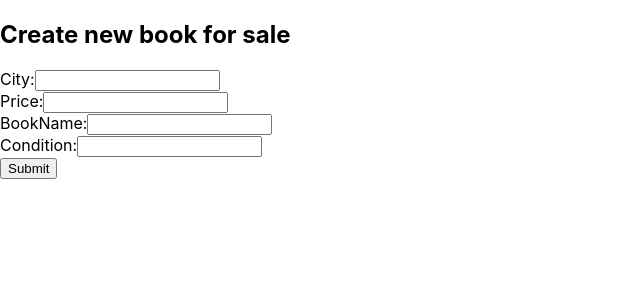
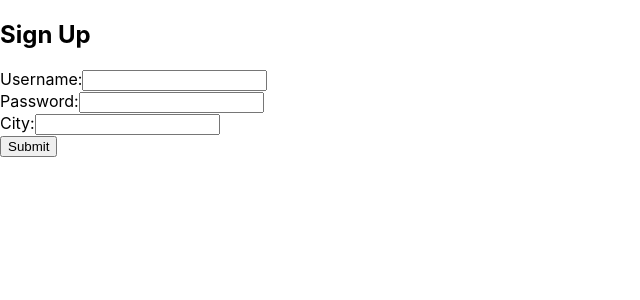
Before and after one commit to dking9876/Projects, a React (Create React App) app in the folder Final Project/UI/bookstore/: page / in a window 1280 px wide. Shown: the top 300 px of the page, without its empty margins (0-640 px from the left). Built offline with nearby package versions, Linux system fonts and the light colour scheme; the HTML template or start-up script is replaced by a standard one.

Commit message:
Add singup working page

```diff
--- a/Final Project/UI/bookstore/src/App.js
+++ b/Final Project/UI/bookstore/src/App.js
@@ -6,6 +6,7 @@ import SentMessages from './SentMessages'
 import SearchBook from './SearchBook'
 import CreateMessage from './CreateMessage'
 import CreateUserBook from './CreateUserBook'
+import Signup from './Signup';
 function App() {
   const [isLoggedIn, setIsLoggedIn] = useState(false);
   const [username, setUsername] = useState('');
@@ -19,7 +20,7 @@ function App() {
 
   return (
     <div>
-        <CreateUserBook username = "daniel" />
+        <Signup />
     </div>
   );
 }
--- a/Final Project/UI/bookstore/src/Signup.js
+++ b/Final Project/UI/bookstore/src/Signup.js
@@ -1,15 +1,23 @@
 import React, { useState } from 'react';
 
-function Signup({ onSignup }) {
-  const [firstName, setFirstName] = useState('');
-  const [lastName, setLastName] = useState('');
-  const [email, setEmail] = useState('');
-  const [password, setPassword] = useState('');
+function Signup({  }) {
+    const [username, setUsername] = useState('');
+    const [password, setPassword] = useState('');
+    const [city, setCity] = useState('');
+
 
   const handleSubmit = (e) => {
     e.preventDefault();
-    // Do something with first name, last name, email, and password, such as sending to a server
-    onSignup();
+    alert('Your account created successfully')
+    fetch(`http://localhost:3000/api/user`, {method: 'POST', headers: {'Content-Type': 'application/json'},
+      body: JSON.stringify(
+        {
+            "UserName":username,
+            "Password":password,
+            "City":city
+         }
+      ) })
+
   }
 
   return (
@@ -17,21 +25,18 @@ function Signup({ onSignup }) {
       <h2>Sign Up</h2>
       <form onSubmit={handleSubmit}>
         <div>
-          <label htmlFor="firstName">First Name:</label>
-          <input type="text" id="firstName" value={firstName} onChange={(e) => setFirstName(e.target.value)} required />
-        </div>
-        <div>
-          <label htmlFor="lastName">Last Name:</label>
-          <input type="text" id="lastName" value={lastName} onChange={(e) => setLastName(e.target.value)} required />
-        </div>
-        <div>
-          <label htmlFor="email">Email:</label>
-          <input type="email" id="email" value={email} onChange={(e) => setEmail(e.target.value)} required />
+          <label htmlFor="username">Username:</label>
+          <input type="text" id="username" value={username} onChange={(e) => setUsername(e.target.value)} required />
         </div>
         <div>
           <label htmlFor="password">Password:</label>
           <input type="password" id="password" value={password} onChange={(e) => setPassword(e.target.value)} required />
         </div>
+        <div>
+          <label htmlFor="city">City:</label>
+          <input type="city" id="city" value={city} onChange={(e) => setCity(e.target.value)} required />
+        </div>
+
         <button type="submit">Submit</button>
       </form>
     </div>
```
